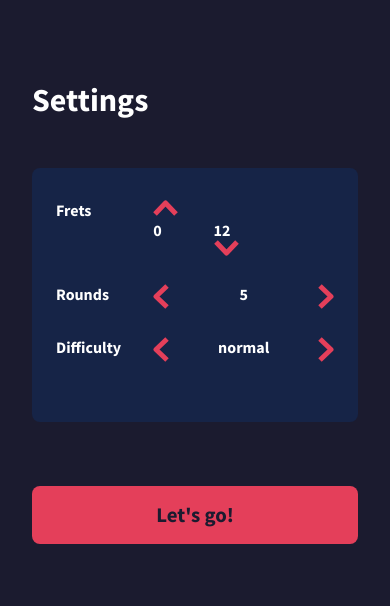
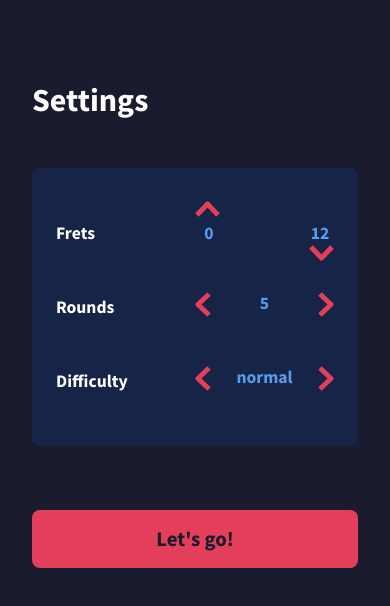
Before and after one commit to ropfoo/fretical, a Nuxt app: page /play in a window 390 px wide. Shown: the top 606 px of the page. Built offline with nearby package versions, Linux system fonts and the light colour scheme.

Commit message:
restructured game-settings scss + optimized layout (at least for mobile)

```diff
--- /dev/null
+++ b/assets/scss/components/layout/_game-settings.scss
@@ -0,0 +1,68 @@
+.c-game-settings {
+  padding: 5rem 2rem 2rem 2rem;
+  color: white;
+
+  button {
+    background-color: $color-red;
+    color: $color-dark-main;
+    margin-top: 2rem;
+    width: 100%;
+  }
+
+  &__config {
+    font-size: 1.1rem;
+    font-weight: bold;
+    border-radius: 0.5rem;
+    margin-top: 3rem;
+    padding: 2rem 1.5rem;
+    background-color: $color-dark-secondary;
+
+    display: grid;
+    grid-template-columns: 1fr 1fr;
+    grid-template-rows: repeat(3, 1fr);
+    row-gap: 0.5rem;
+    justify-content: center;
+    align-items: center;
+
+    &__fret-wrapper {
+      color: $color-light-main;
+      display: grid;
+      grid-template-columns: 1fr 1fr;
+      justify-content: center;
+      align-items: center;
+    }
+
+    &__fret-selection {
+      display: grid;
+      grid-template-columns: 1fr;
+      grid-template-rows: 1fr 1fr 1fr;
+
+      p {
+        text-align: center;
+        width: 40%;
+      }
+      &:nth-child(2) {
+        text-align: center;
+        display: flex;
+        flex-direction: column;
+        justify-content: flex-end;
+        align-items: flex-end;
+      }
+    }
+
+    &__section {
+      display: flex;
+      justify-content: space-between;
+      button {
+        padding: 0.1rem;
+        width: 1.5rem;
+        margin: 0;
+      }
+      &__selection {
+        color: $color-light-main;
+        display: flex;
+        justify-content: space-between;
+      }
+    }
+  }
+}
--- a/assets/scss/components/layout/_game-ui.scss
+++ b/assets/scss/components/layout/_game-ui.scss
@@ -1,54 +1,4 @@
 .c-game-ui {
-  &__settings {
-    padding: 5rem 2rem 2rem 2rem;
-    color: white;
-
-    button {
-      background-color: $color-red;
-      color: $color-dark-main;
-      margin-top: 2rem;
-      width: 100%;
-    }
-
-    &__config {
-      border-radius: 0.5rem;
-      margin-top: 3rem;
-      padding: 2rem 1.5rem;
-      background-color: $color-dark-secondary;
-
-      &__fret-wrapper {
-        display: grid;
-        grid-template-columns: 1fr 1fr 1fr;
-        width: 65%;
-      }
-
-      &__fret-selection {
-        display: grid;
-        grid-template-columns: 1fr;
-        grid-template-rows: 1fr 1fr 1fr;
-        justify-content: space-between;
-      }
-
-      &__section {
-        font-weight: bold;
-        display: flex;
-        justify-content: space-between;
-        padding-bottom: 1.5rem;
-        button {
-          padding: 0.1rem;
-          font-size: 1rem;
-          width: 1.5rem;
-          margin: 0;
-        }
-        &__selection {
-          display: flex;
-          justify-content: space-between;
-          width: 65%;
-        }
-      }
-    }
-  }
-
   &__score-ui {
     position: absolute;
     bottom: 1rem;
@@ -70,6 +20,3 @@
     }
   }
 }
-
-.c-arrow-up {
-}
--- a/assets/scss/main.scss
+++ b/assets/scss/main.scss
@@ -1,21 +1,21 @@
-/* ==========================================================================
-Settings : Variables and other settings
-========================================================================== */
+// ====================================================================================
+// Settings : Variables and other settings
+// ====================================================================================
 
 @import './settings/_colors.scss';
 @import './settings/_reset.scss';
 @import './settings/_media.scss';
 
-/* ====================================================================================
+// ====================================================================================
 // Tools : Mixins
- ==================================================================================== */
+// ====================================================================================
 
 @import './tools/_mixins.scss';
 @import './tools/_animations.scss';
 
-/* ====================================================================================
-// Components : Individual components - layout
- ==================================================================================== */
+// ====================================================================================
+// Components : Layout
+// ====================================================================================
 
 @import './components/layout/_home.scss';
 @import './components/layout/_main-menu.scss';
@@ -24,5 +24,11 @@ Settings : Variables and other settings
 @import './components/layout/_fret.scss';
 @import './components/layout/_string.scss';
 @import './components/layout/_game-ui.scss';
+@import './components/layout/_game-settings.scss';
+
+// ====================================================================================
+// Components : Modules
+// ====================================================================================
+
 @import './components/modules/_filter-menu.scss';
 @import './components/modules/_time-bar.scss';
--- a/assets/scss/settings/_colors.scss
+++ b/assets/scss/settings/_colors.scss
@@ -2,11 +2,13 @@ $color-white: #f1f1f1;
 $color-green: #7eeb58;
 $color-red: #e43f5a;
 $color-yellow: #ebd358;
+$color-light-blue: #589aeb;
+$color-dark-blue: #162447;
 
-$color-light-main: #589aeb;
+$color-light-main: $color-light-blue;
 $color-light-secondary: $color-red;
 $color-dark-main: #1b1b2f;
-$color-dark-secondary: #162447;
+$color-dark-secondary: $color-dark-blue;
 
 // - String -
 $color-string-highlight: lightgreen;
--- a/components/Settings.vue
+++ b/components/Settings.vue
@@ -1,11 +1,12 @@
 <template>
-  <div class="c-game-ui__settings">
+  <div class="c-game-settings">
     <h1>Settings</h1>
-    <div class="c-game-ui__settings__config">
-      <div class="c-game-ui__settings__config__section">
+    <div class="c-game-settings__config">
+      <div class="c-game-settings__config__section">
         <p>Frets</p>
-        <div class="c-game-ui__settings__config__fret-wrapper">
-          <div class="c-game-ui__settings__config__fret-selection">
+      </div>
+      <div class="c-game-settings__config__fret-wrapper">
+        <div class="c-game-settings__config__fret-selection">
           <div
             class="c-arrow-up-btn"
             :style="toggleButton(firstFretInput, false, 11)"
@@ -13,7 +14,7 @@
           >
             <Arrow :direction="'up'" />
           </div>
-            <div>{{ firstFretInput }}</div>
+          <p>{{ firstFretInput }}</p>
           <div
             class="c-arrow-down-btn"
             :style="toggleButton(firstFretInput, true, 0)"
@@ -24,7 +25,7 @@
             <Arrow :direction="'down'" />
           </div>
         </div>
-          <div class="c-game-ui__settings__config__fret-selection">
+        <div class="c-game-settings__config__fret-selection">
           <div
             class="c-arrow-up-btn"
             :style="toggleButton(lastFretInput, false, 12)"
@@ -32,7 +33,7 @@
           >
             <Arrow :direction="'up'" />
           </div>
-            <div>{{ lastFretInput }}</div>
+          <p>{{ lastFretInput }}</p>
           <div
             class="c-arrow-down-btn"
             :style="toggleButton(lastFretInput, true, 1)"
@@ -42,10 +43,10 @@
           </div>
         </div>
       </div>
+      <div class="c-game-settings__config__section">
+        <p>Rounds</p>
       </div>
-      <div class="c-game-ui__settings__config__section">
-        <p>Rounds</p>
-        <div class="c-game-ui__settings__config__section__selection">
+      <div class="c-game-settings__config__section__selection">
         <div
           :style="toggleButton(rounds, true, 1)"
           @click="setSetting(rounds, 'setRounds', 1, 15, -1)"
@@ -60,10 +61,10 @@
           <Arrow :direction="'right'" />
         </div>
       </div>
+      <div class="c-game-settings__config__section">
+        <p>Difficulty</p>
       </div>
-      <div class="c-game-ui__settings__config__section">
-        <p>Difficulty</p>
-        <div class="c-game-ui__settings__config__section__selection">
+      <div class="c-game-settings__config__section__selection">
         <div
           :style="toggleButton(selectedDifficulty, true, 0)"
           @click="setSetting(selectedDifficulty, 'setDifficulty', 0, 2, -1)"
@@ -76,7 +77,6 @@
           @click="setSetting(selectedDifficulty, 'setDifficulty', 0, 2, 1)"
         >
           <Arrow :direction="'right'" />
-          </div>
         </div>
       </div>
     </div>
--- a/pages/play.vue
+++ b/pages/play.vue
@@ -8,7 +8,7 @@
     </div>
     <div v-if="settings">
       <Settings />
-      <div class="c-game-ui__settings" :style="{ padding: '0 2rem', margin: 0 }">
+      <div class="c-game-settings" :style="{ padding: '0 2rem', margin: 0 }">
         <button @click="startGame">Let's go!</button>
       </div>
     </div>
```
Lines whose indentation alone changed are shown as unchanged.
